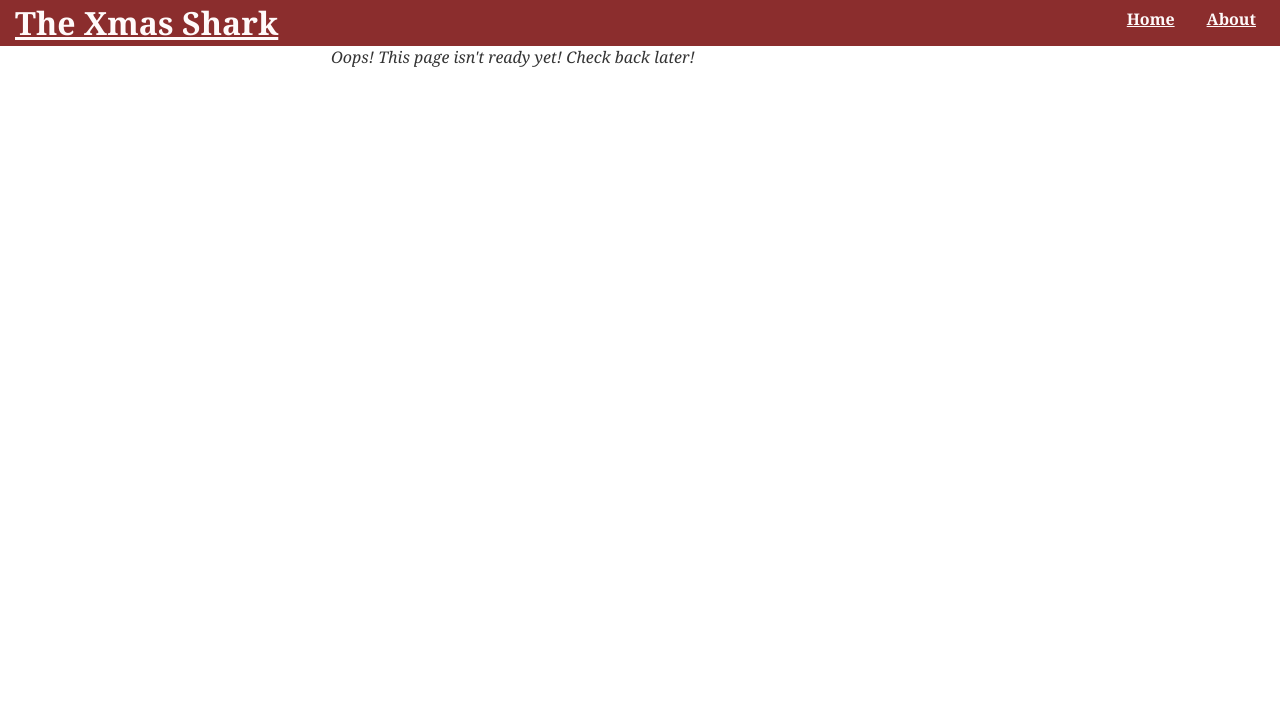
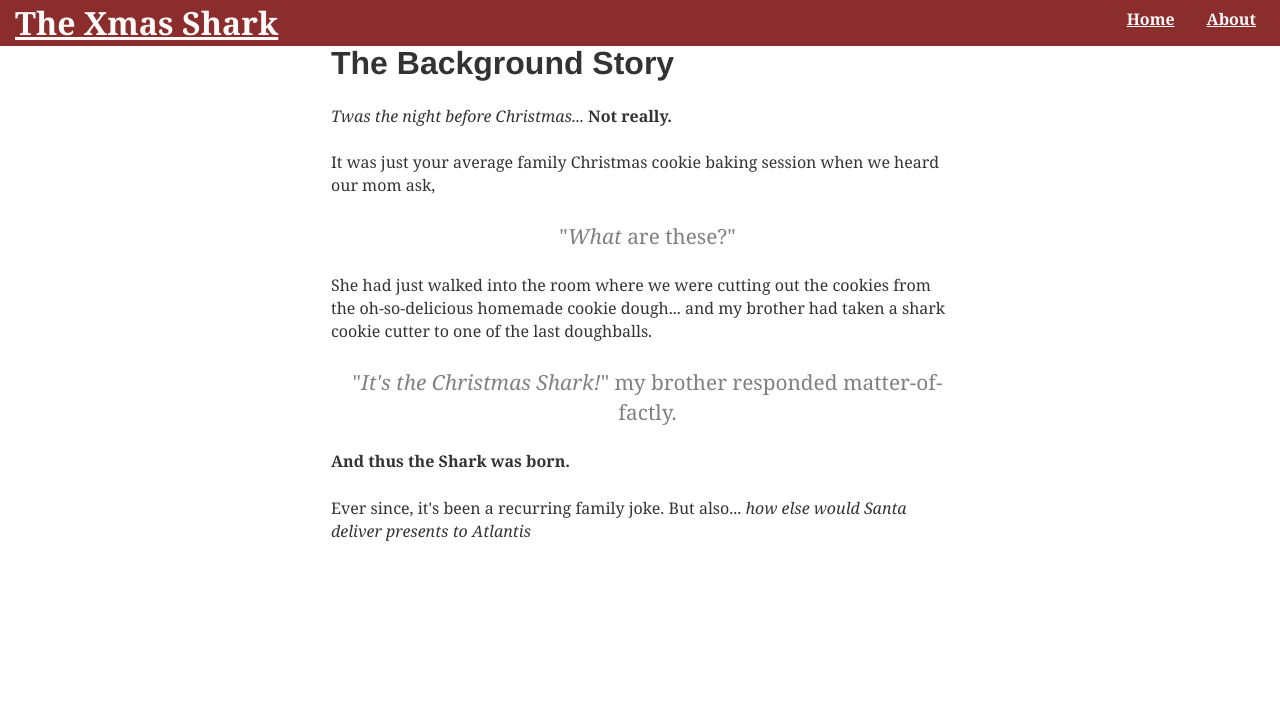
Before and after one commit to 12vanblart/XmasShark, a Gatsby site: page /about in a window 1280 px wide. Shown: the top 728 px of the page. Built offline with nearby package versions, Linux system fonts and the light colour scheme; Gatsby itself is replaced by a stand-in of ours.

Commit message:
Background Story work

```diff
--- /dev/null
+++ b/src/components/blockquote.js
@@ -0,0 +1,14 @@
+import React from "react";
+
+export default ({ children }) => (
+	<p
+		style={{
+			fontSize: `1.3rem`,
+			color: `grey`,
+			paddingLeft: `15px`,
+			textAlign: `center`,
+		}}
+	>
+		{children}
+	</p>
+);
--- /dev/null
+++ b/src/components/image.js
@@ -0,0 +1,3 @@
+import React from "react";
+
+export default () => <div>Placeholder</div>;
--- a/src/pages/about.js
+++ b/src/pages/about.js
@@ -1,8 +1,37 @@
 import React from "react";
 import Layout from "../components/layout";
+import BlockQuote from "../components/blockquote";
 
 export default () => (
 	<Layout>
-		<em>Oops! This page isn't ready yet! Check back later!</em>
+		<h1>The Background Story</h1>
+		<p>
+			<em>Twas the night before Christmas... </em>
+			<b>Not really.</b>
+		</p>
+		<p>
+			It was just your average family Christmas cookie baking session when
+			we heard our mom ask,
+		</p>
+		<BlockQuote>
+			"<em>What</em> are these?"
+		</BlockQuote>
+		<p>
+			She had just walked into the room where we were cutting out the
+			cookies from the oh-so-delicious homemade cookie dough... and my
+			brother had taken a shark cookie cutter to one of the last
+			doughballs.
+		</p>
+		<BlockQuote>
+			"<em>It's the Christmas Shark!</em>" my brother responded
+			matter-of-factly.
+		</BlockQuote>
+		<p>
+			<b>And thus the Shark was born.</b>
+		</p>
+		<p>
+			Ever since, it's been a recurring family joke. But also...{" "}
+			<em>how else would Santa deliver presents to Atlantis</em>
+		</p>
 	</Layout>
 );
```
